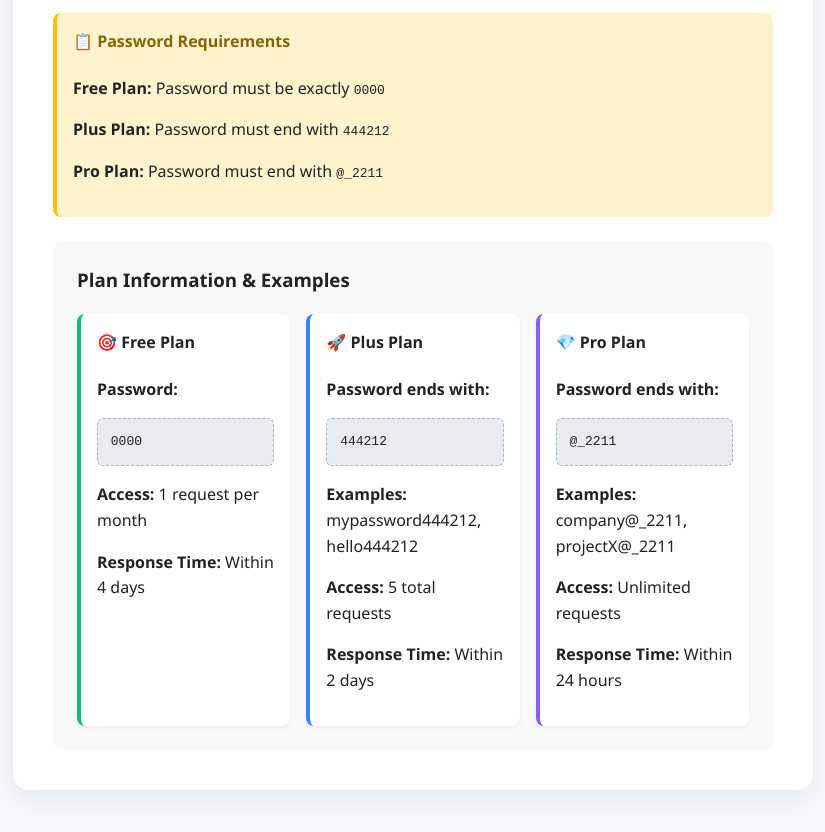
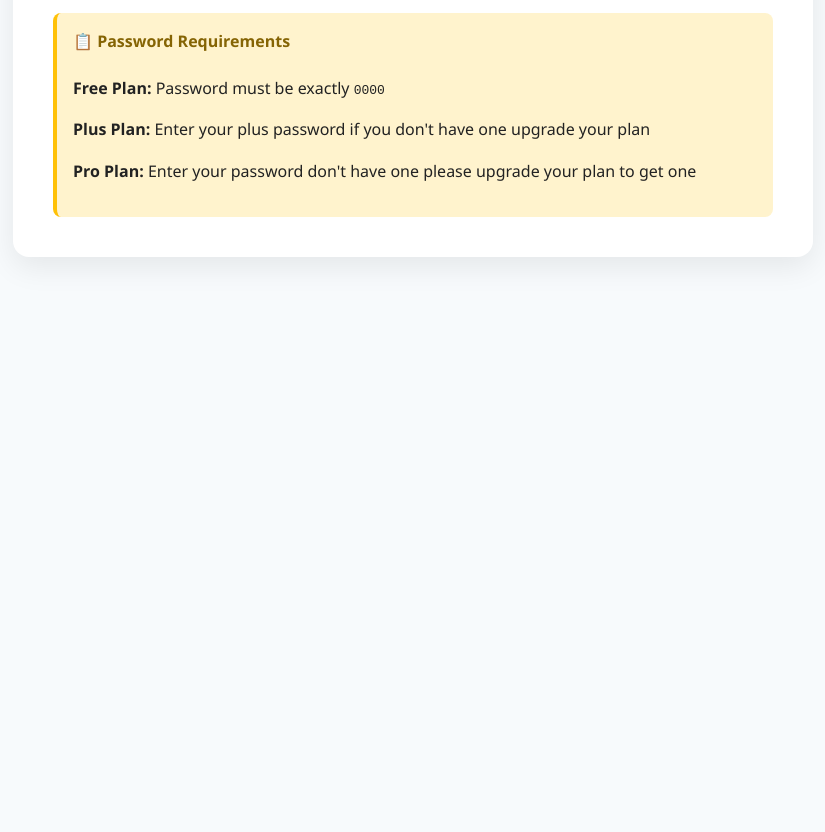
Before and after one commit to GoldenSpaceAI/codegoldenai, a website: page engineer.html in a window 1280 px wide. Shown: the part 412-1244 px from the top of the page, without its empty margins (227-1052 px from the left). After the commit the page ends 800 px from the top, so only its background shows below. Drawn offline with Linux system fonts and the light colour scheme.

Commit message:
Update engineer.html

```diff
--- a/engineer.html
+++ b/engineer.html
@@ -243,39 +243,11 @@
       <div class="password-rules">
         <h4>📋 Password Requirements</h4>
         <p><strong>Free Plan:</strong> Password must be exactly <code>0000</code></p>
-        <p><strong>Plus Plan:</strong> Password must end with <code>444212</code></p>
-        <p><strong>Pro Plan:</strong> Password must end with <code>@_2211</code></p>
+        <p><strong>Plus Plan:</strong> Enter your plus password if you don't have one upgrade your plan</p>
+        <p><strong>Pro Plan:</strong> Enter your password don't have one please upgrade your plan to get one</p>
       </div>
 
-      <div class="plan-info">
-        <h3>Plan Information & Examples</h3>
-        <div class="plan-details">
-          <div class="plan-card free">
-            <h4>🎯 Free Plan</h4>
-            <p><strong>Password:</strong></p>
-            <div class="password-example">0000</div>
-            <p><strong>Access:</strong> 1 request per month</p>
-            <p><strong>Response Time:</strong> Within 4 days</p>
-          </div>
-          <div class="plan-card plus">
-            <h4>🚀 Plus Plan</h4>
-            <p><strong>Password ends with:</strong></p>
-            <div class="password-example">444212</div>
-            <p><strong>Examples:</strong> mypassword444212, hello444212</p>
-            <p><strong>Access:</strong> 5 total requests</p>
-            <p><strong>Response Time:</strong> Within 2 days</p>
-          </div>
-          <div class="plan-card pro">
-            <h4>💎 Pro Plan</h4>
-            <p><strong>Password ends with:</strong></p>
-            <div class="password-example">@_2211</div>
-            <p><strong>Examples:</strong> company@_2211, projectX@_2211</p>
-            <p><strong>Access:</strong> Unlimited requests</p>
-            <p><strong>Response Time:</strong> Within 24 hours</p>
-          </div>
-        </div>
-      </div>
-    </div>
+
 
     <!-- Engineer Request Form (Initially Hidden) -->
     <div class="card hidden" id="requestSection">
```
